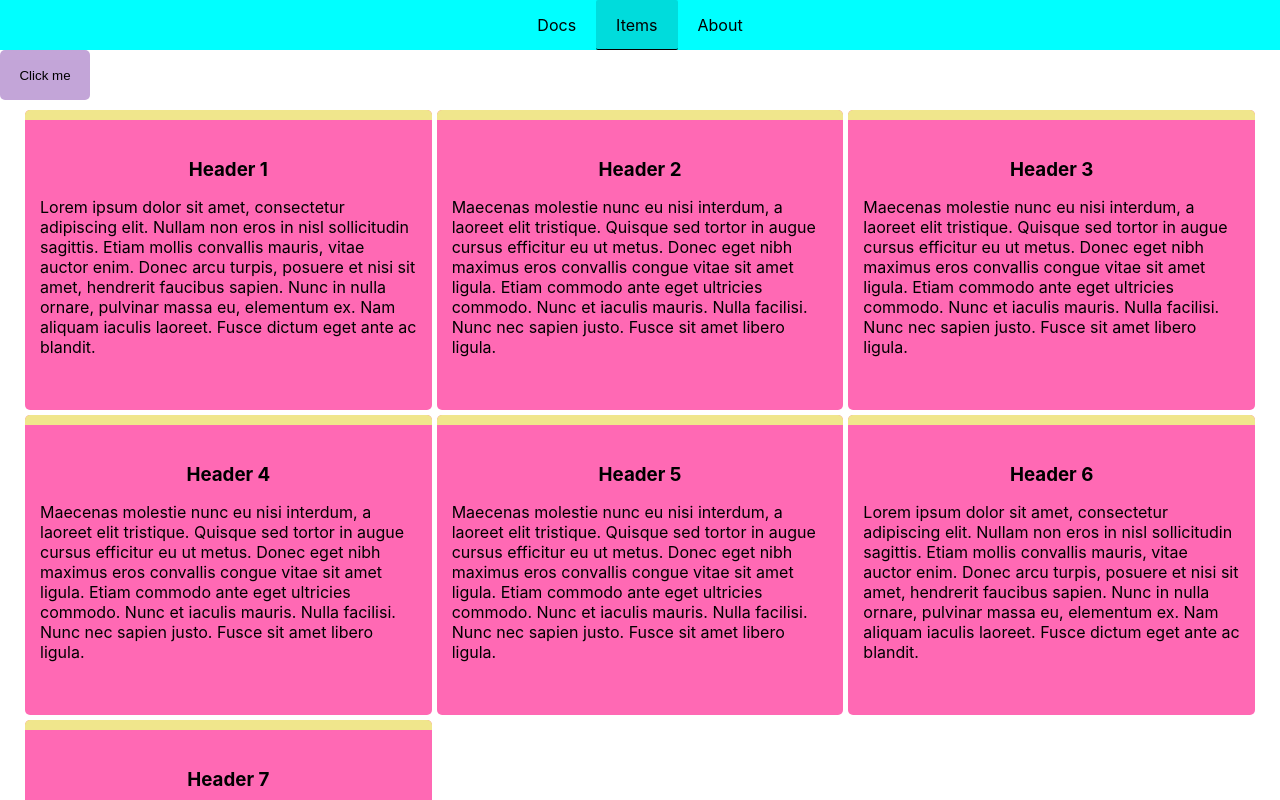
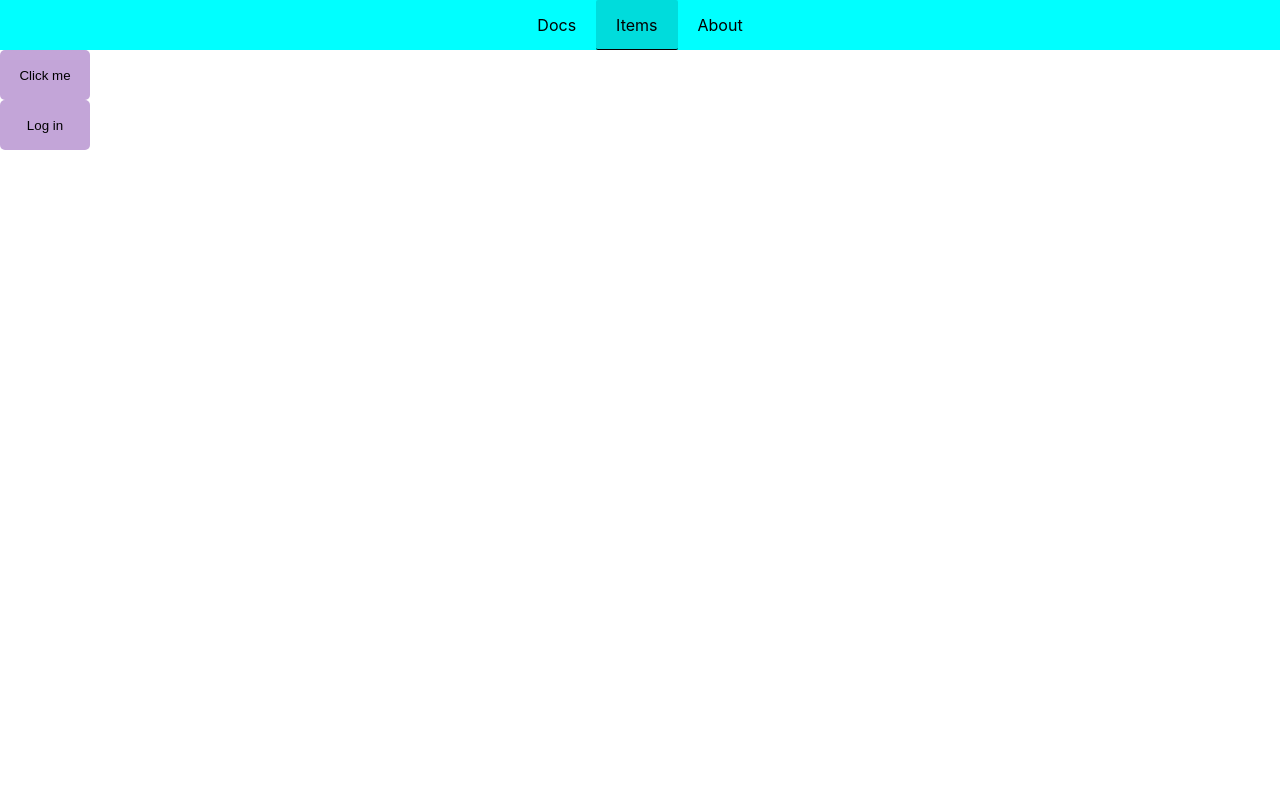
Before and after one commit to mattheol/react-advanced, a React (Create React App) app: page /items in a window 1280 px wide. Shown: the top 800 px of the page. Built offline with nearby package versions, Linux system fonts and the light colour scheme.

Commit message:
Add nested render props with Authorization logic

```diff
--- /dev/null
+++ b/src/providers/Auth.js
@@ -0,0 +1,21 @@
+import React from "react";
+
+class Auth extends React.Component {
+  state = {
+    isAuthorized: false
+  };
+
+  toggleAuth = () => {
+    this.setState(prevState => ({ isAuthorized: !prevState.isAuthorized }));
+  };
+
+  render() {
+    const renderProps = {
+      isAuthorized: this.state.isAuthorized,
+      toggleAuth: this.toggleAuth
+    };
+    return this.props.render(renderProps);
+  }
+}
+
+export default Auth;
--- a/src/views/Items.js
+++ b/src/views/Items.js
@@ -3,6 +3,7 @@ import GridItem from "../components/GridItem/GridItem";
 import "./Items.css";
 import Collapse from "../providers/Collapse";
 import Button from "../components/Button/Button";
+import Auth from "../providers/Auth";
 class Items extends React.Component {
   state = {
     itemsList: [
@@ -53,6 +54,8 @@ class Items extends React.Component {
 
   render() {
     return (
+      <Auth
+        render={({ isAuthorized, toggleAuth }) => (
           <Collapse
             render={({ isCollapsed, toggle }) => {
               const displayType = isCollapsed ? "none" : "grid";
@@ -61,7 +64,14 @@ class Items extends React.Component {
                   <Button color="#c3a5d8" onClick={toggle}>
                     Click me
                   </Button>
-              <div className="grid-wrapper" style={{ display: displayType }}>
+                  <Button color="#c3a5d8" onClick={toggleAuth}>
+                    {isAuthorized ? "Logout" : "Log in"}
+                  </Button>
+                  {isAuthorized && (
+                    <div
+                      className="grid-wrapper"
+                      style={{ display: displayType }}
+                    >
                       {this.state.itemsList.map(item => (
                         <GridItem
                           heading={item.heading}
@@ -70,9 +80,12 @@ class Items extends React.Component {
                         />
                       ))}
                     </div>
+                  )}
                 </>
               );
             }}
+          />
+        )}
       />
     );
   }
```
Lines whose indentation alone changed are shown as unchanged.
